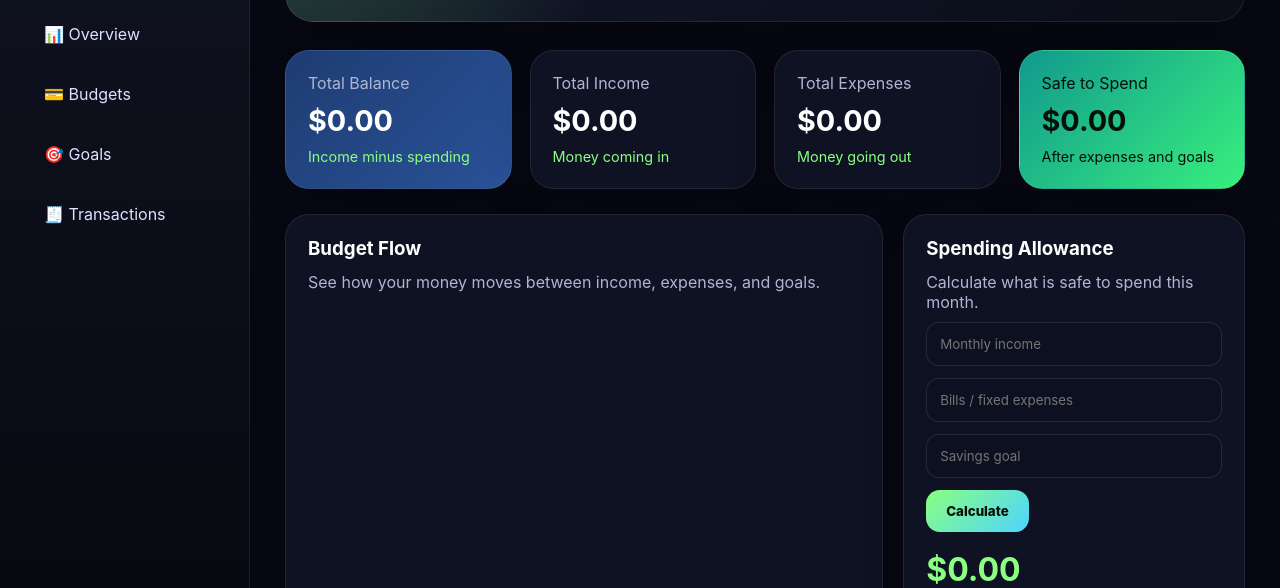
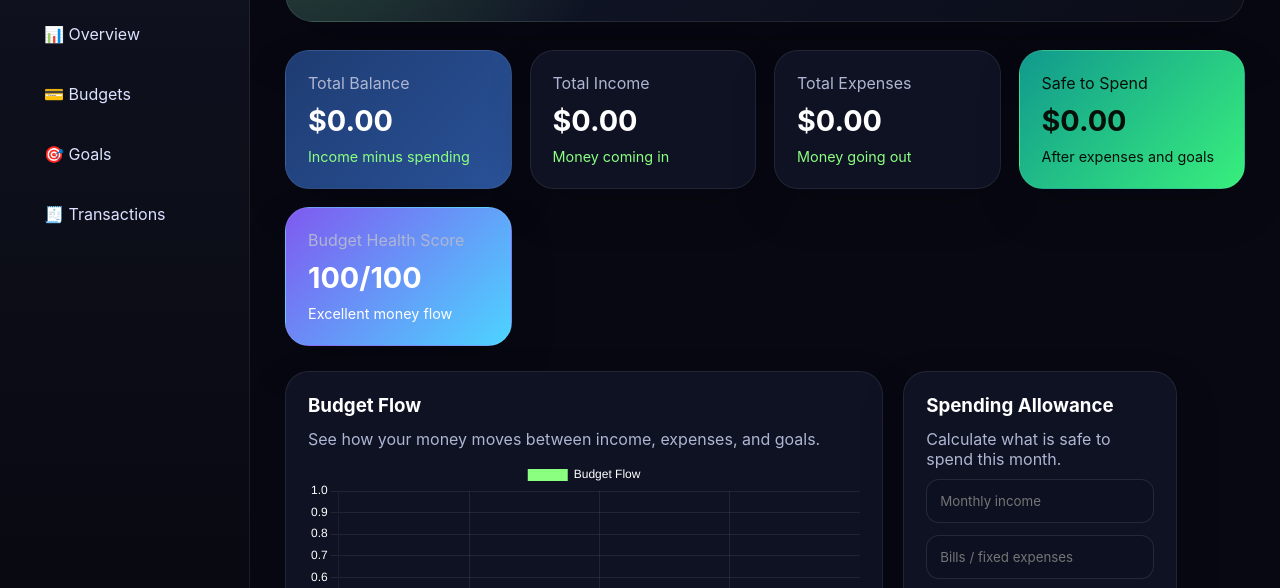
Before and after one commit to semajmorris/SmartBudget-Finance-Dashboard, a plain HTML site: page index.html in a window 1280 px wide. Shown: the part 191-779 px from the top of the page. Drawn offline with nearby package versions, Linux system fonts and the light colour scheme.

Commit message:
Add files via upload

```diff
--- a/index.html
+++ b/index.html
@@ -61,6 +61,11 @@
                 <h3 id="safeToSpend">$0.00</h3>
                 <span>After expenses and goals</span>
             </div>
+            <div class="card score-card">
+    <p>Budget Health Score</p>
+    <h3 id="budgetScore">100/100</h3>
+    <span id="budgetScoreText">Excellent money flow</span>
+</div>
         </section>
 
         <section class="overview-grid" id="overview-section">
```
